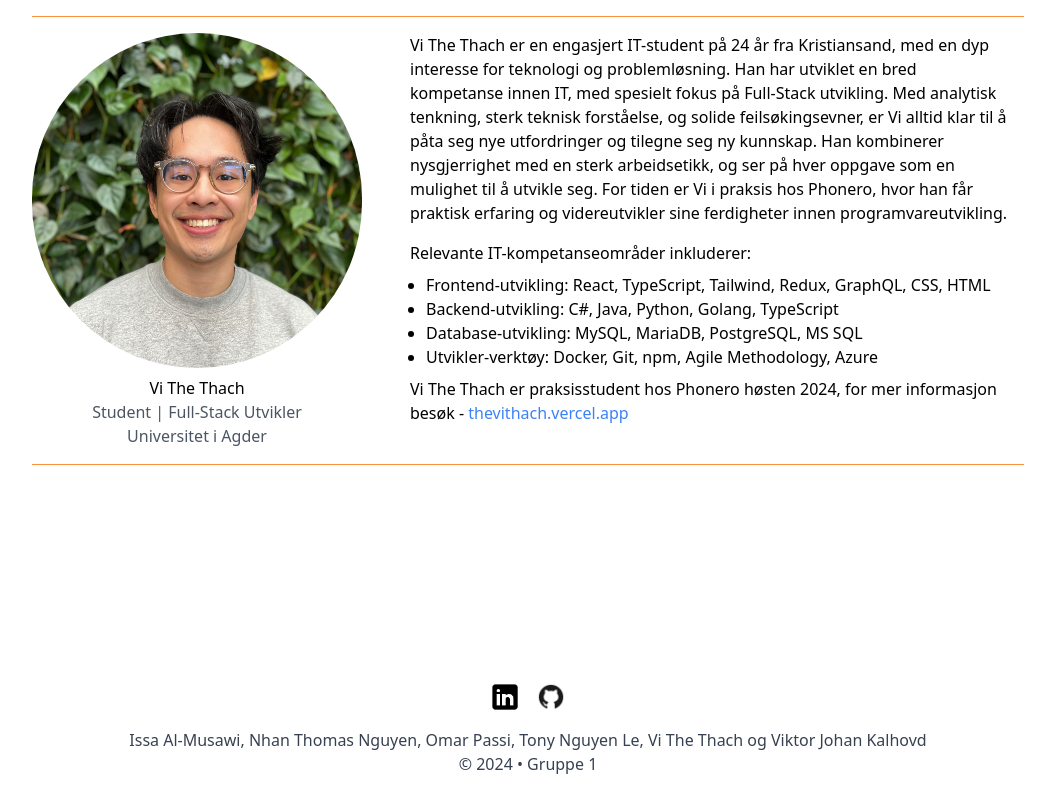
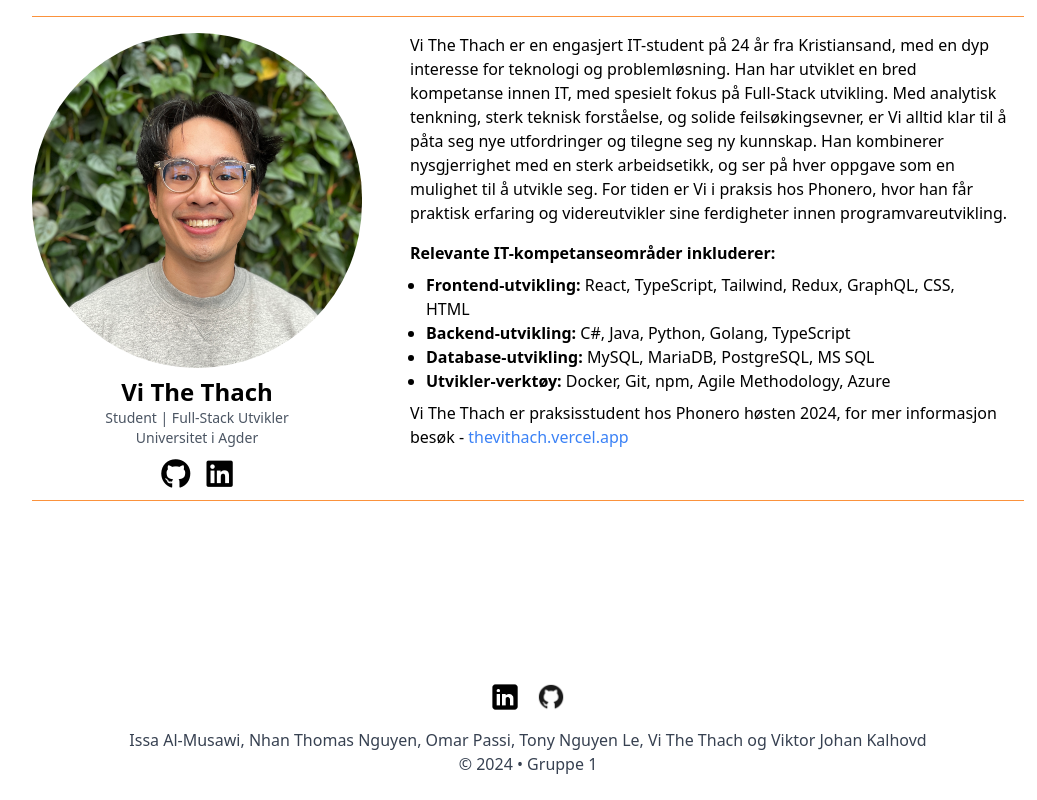
Before and after one commit to thevithach/Gruppe-1-IS-310, a React (Vite) app: page / in a window 1280 px wide. Shown: the whole page, without its empty margins (112-1149 px from the left). Built offline with nearby package versions, Linux system fonts and the light colour scheme.

Commit message:
legger til fontawesome

```diff
--- a/index.html
+++ b/index.html
@@ -9,5 +9,9 @@
   <body>
     <div id="root"></div>
     <script type="module" src="/src/main.tsx"></script>
+    <script
+      src="https://kit.fontawesome.com/cd774ebe5e.js"
+      crossorigin="anonymous"
+    ></script>
   </body>
 </html>
--- a/src/output.css
+++ b/src/output.css
@@ -601,13 +601,13 @@ video {
   display: flex;
 }
 
-.min-h-screen {
-  min-height: 100vh;
-}
-
 .min-h-min {
   min-height: -moz-min-content;
   min-height: min-content;
+}
+
+.min-h-screen {
+  min-height: 100vh;
 }
 
 .w-1\/2 {
@@ -638,12 +638,12 @@ video {
   transform: translate(var(--tw-translate-x), var(--tw-translate-y)) rotate(var(--tw-rotate)) skewX(var(--tw-skew-x)) skewY(var(--tw-skew-y)) scaleX(var(--tw-scale-x)) scaleY(var(--tw-scale-y));
 }
 
+.list-disc {
+  list-style-type: disc;
+}
+
 .list-none {
   list-style-type: none;
-}
-
-.list-disc {
-  list-style-type: disc;
 }
 
 .flex-col {
@@ -658,12 +658,12 @@ video {
   justify-content: center;
 }
 
+.gap-2 {
+  gap: 0.5rem;
+}
+
 .gap-4 {
   gap: 1rem;
-}
-
-.gap-2 {
-  gap: 0.5rem;
 }
 
 .self-center {
@@ -692,11 +692,6 @@ video {
   padding: 1rem;
 }
 
-.py-6 {
-  padding-top: 1.5rem;
-  padding-bottom: 1.5rem;
-}
-
 .px-4 {
   padding-left: 1rem;
   padding-right: 1rem;
@@ -707,6 +702,11 @@ video {
   padding-bottom: 0.5rem;
 }
 
+.py-6 {
+  padding-top: 1.5rem;
+  padding-bottom: 1.5rem;
+}
+
 .pb-2 {
   padding-bottom: 0.5rem;
 }
@@ -715,10 +715,23 @@ video {
   text-align: center;
 }
 
+.text-2xl {
+  font-size: 1.5rem;
+  line-height: 2rem;
+}
 
-.text-gray-700 {
-  --tw-text-opacity: 1;
-  color: rgb(55 65 81 / var(--tw-text-opacity));
+.text-3xl {
+  font-size: 1.875rem;
+  line-height: 2.25rem;
+}
+
+.text-sm {
+  font-size: 0.875rem;
+  line-height: 1.25rem;
+}
+
+.font-semibold {
+  font-weight: 600;
 }
 
 .text-blue-500 {
@@ -729,6 +742,11 @@ video {
 .text-gray-600 {
   --tw-text-opacity: 1;
   color: rgb(75 85 99 / var(--tw-text-opacity));
+}
+
+.text-gray-700 {
+  --tw-text-opacity: 1;
+  color: rgb(55 65 81 / var(--tw-text-opacity));
 }
 
 .filter {
```
